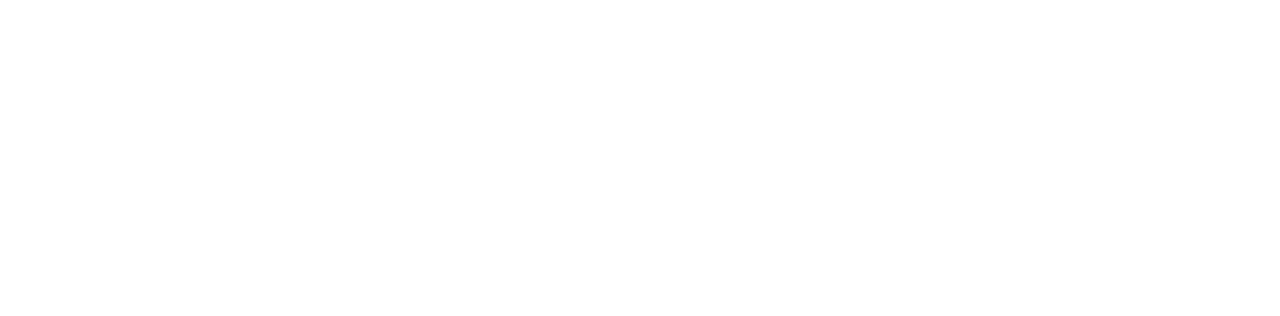
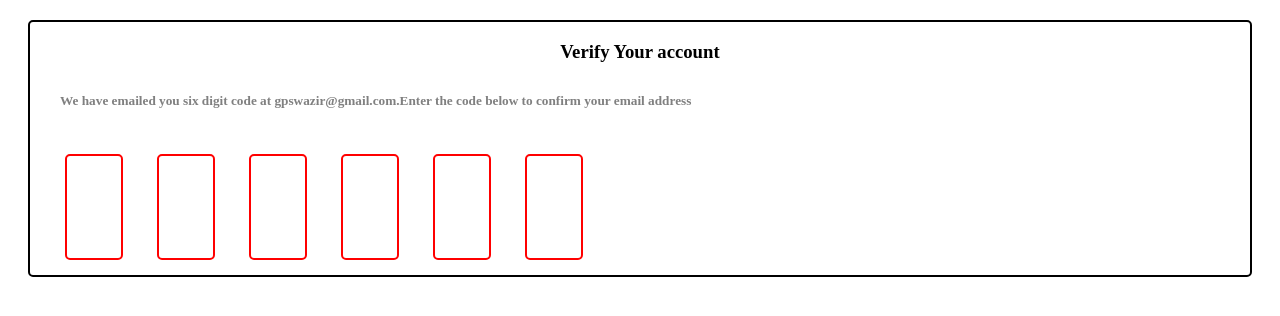
Before and after one commit to acciojob/OTP-gurpreetsinghwazir, a website: page main.html in a window 1280 px wide. Drawn offline with Linux system fonts and the light colour scheme.

Commit message:
created a submission

```diff
--- a/main.html
+++ b/main.html
@@ -8,7 +8,41 @@
 
 <body>
 	<!-- the entire body must be written by student -->
+  <div id= "border">
+
+
+  <div id = "verification_heading">
+  <h3> Verify Your account  </h3>  </div>
+
+  <div id = "verification_subtext">
+    <h5> We have emailed you six digit code at gpswazir@gmail.com.Enter the code below to confirm your email address  </h5>
+   </div>
+
+  <div class= "code-container">
+
+<input type="text" class="code" >
+<input type="text" class="code" >
+<input type="text" class="code" >
+<input type="text" class="code" >
+<input type="text" class="code" >
+<input type="text" class="code" >
+
+
+
+
+  </div>
+
+
+  </div>
+
+
+
+
+
+
+
     <script type="text/javascript" src="./script.js">
+
 </script>
 
 </body>
--- a/styles.css
+++ b/styles.css
@@ -1 +1,25 @@
-/*  your css code here. If applicable */
+#border{
+
+  margin: 20px;
+  border: 2px solid black;
+  border-radius: 5px;
+ }
+#verification_heading{
+  text-align: center;
+
+}
+#verification_subtext{
+  color: grey;
+  margin: 30px;
+}
+.code-container{
+  padding-left: 20px;
+}
+.code{
+
+  margin: 15px;
+  border-radius: 5px;
+  border: 2px solid red;
+  width: 50px;
+  height:100px;
+}
```
